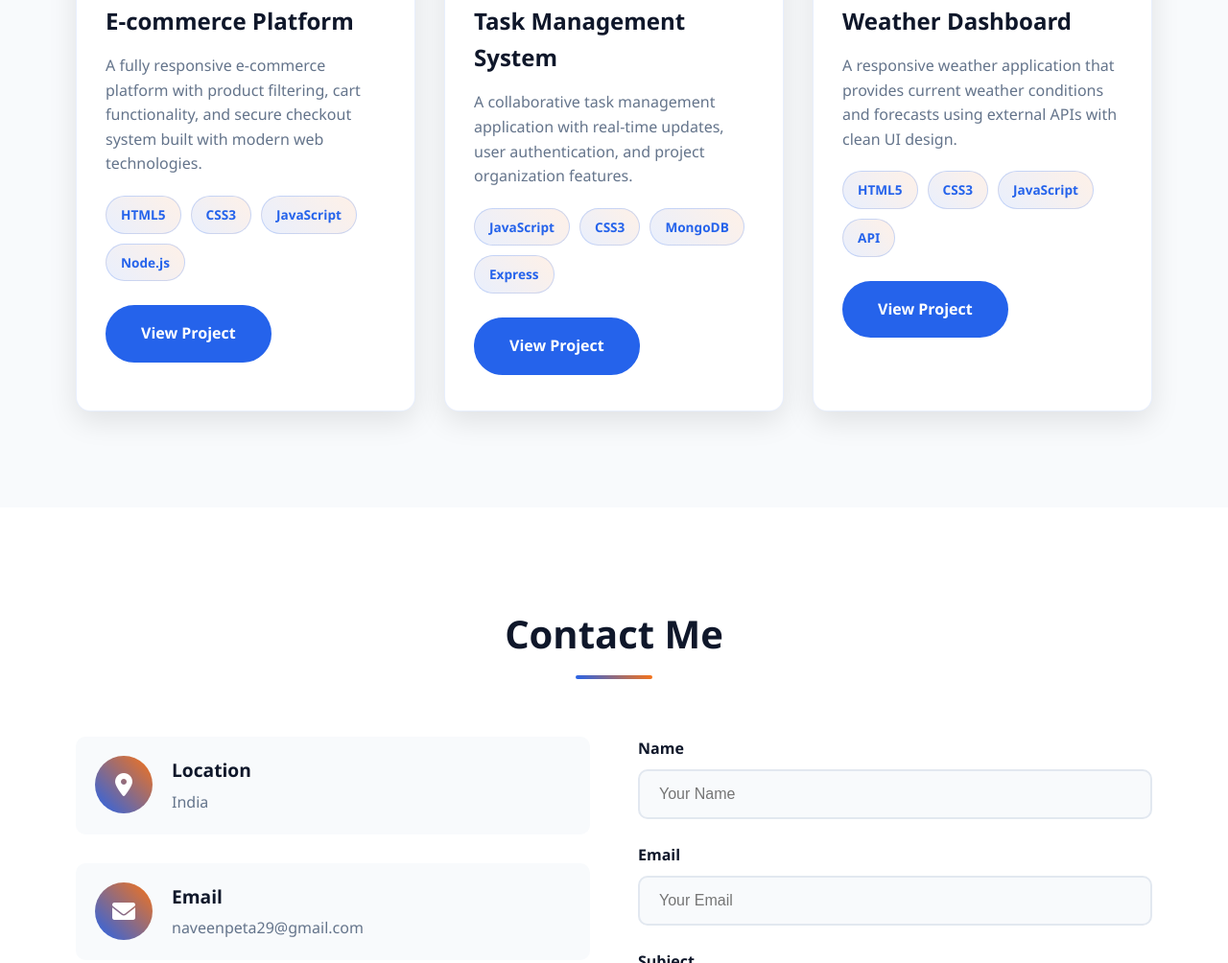
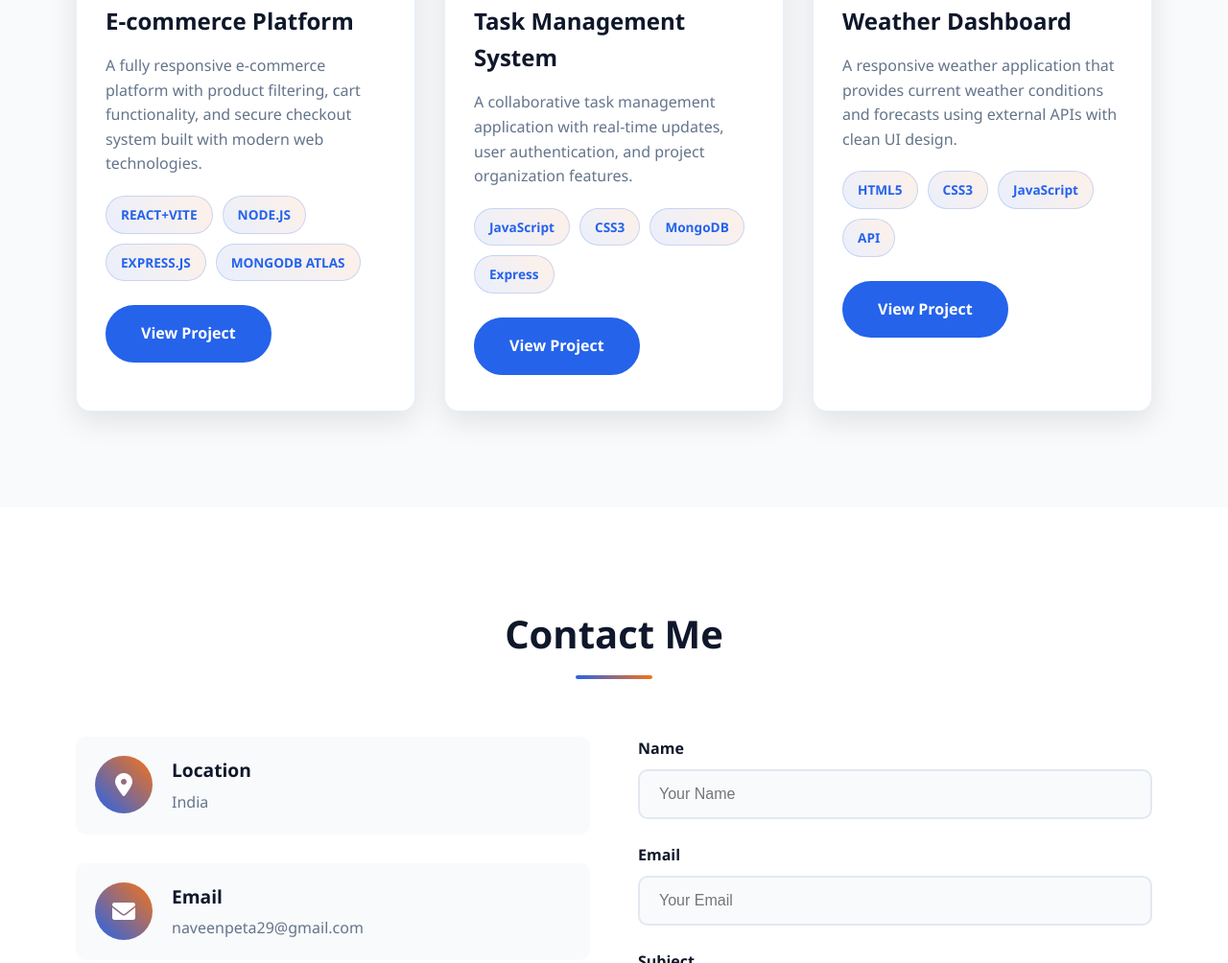
Before and after one commit to Naveenreddy-226/naveen-portfolio, a plain HTML site: page index.html in a window 1280 px wide. Shown: the part 2691-3695 px from the top of the page at 96% size. Drawn offline with Linux system fonts and the light colour scheme.

Commit message:
Update index.html
add the ecommerce link

```diff
--- a/index.html
+++ b/index.html
@@ -176,12 +176,12 @@
                         <h3>E-commerce Platform</h3>
                         <p>A fully responsive e-commerce platform with product filtering, cart functionality, and secure checkout system built with modern web technologies.</p>
                         <div class="project-tags">
-                            <span class="tag">HTML5</span>
-                            <span class="tag">CSS3</span>
-                            <span class="tag">JavaScript</span>
-                            <span class="tag">Node.js</span>
+                            <span class="tag">REACT+VITE</span>
+                            <span class="tag">NODE.JS</span>
+                            <span class="tag">EXPRESS.JS</span>
+                            <span class="tag">MONGODB ATLAS</span>
                         </div>
-                        <a href="#" class="btn">View Project</a>
+                        <a href="https://shoppingfrontend-vhf1.onrender.com" class="btn">View Project</a>
                     </div>
                 </div>
                 <div class="project-card">
```
